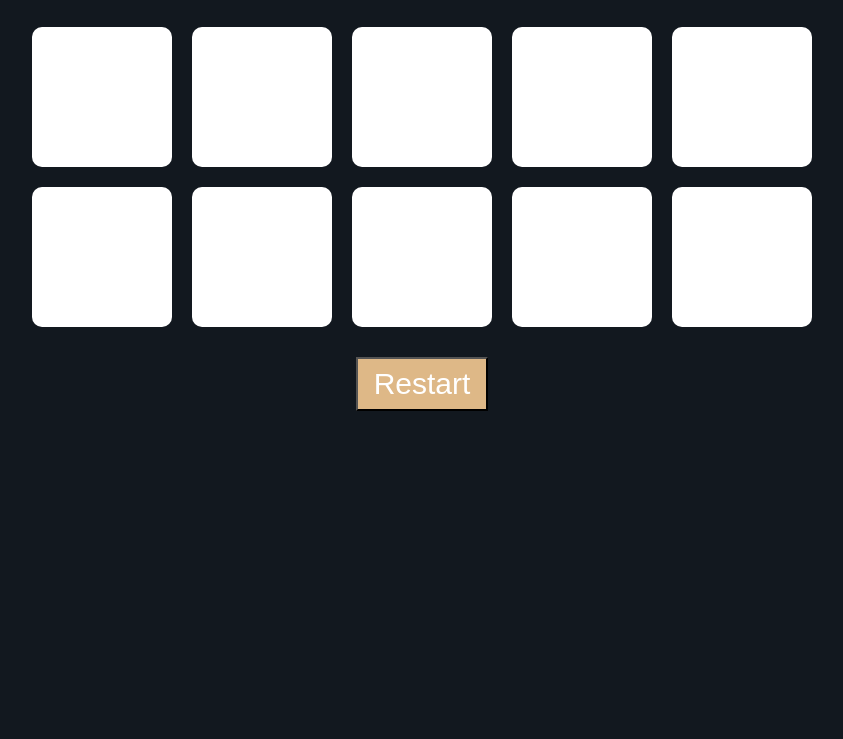
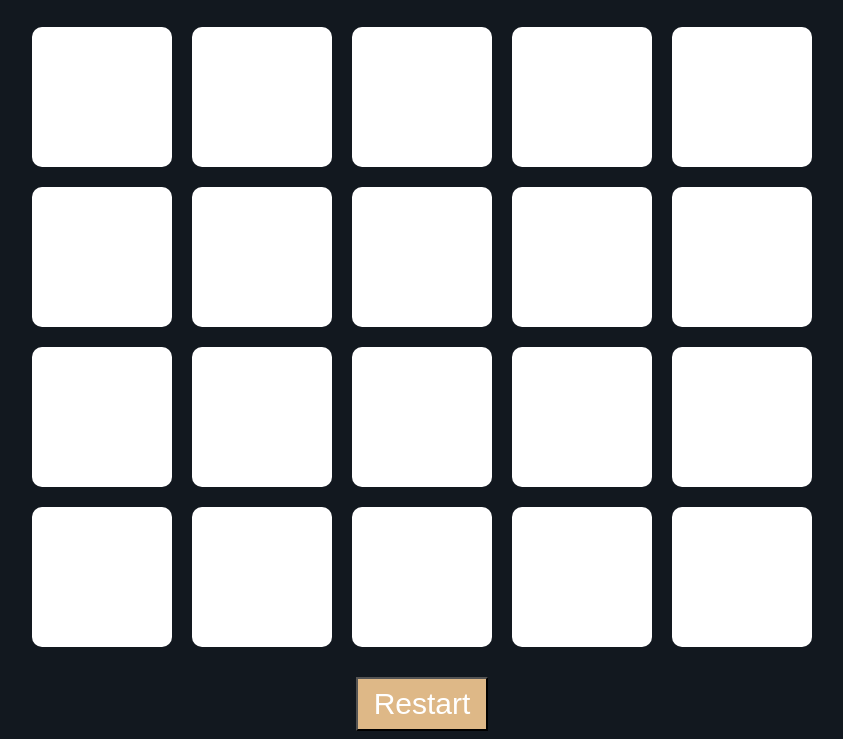
Before and after one commit to JaxMachine/springBoardMemoryGame, a plain HTML site: page index.html in a window 1280 px wide. Shown: the part 162-901 px from the top of the page, without its empty margins (226-1069 px from the left). Before the commit the page ends 842 px from the top, so only its background shows below. Drawn offline with Linux system fonts and the light colour scheme.

Commit message:
Added Random color and grid size variables

```diff
--- a/script.js
+++ b/script.js
@@ -5,6 +5,11 @@ const gridContainer = document.querySelector(".grid-container");
 let firstCard, secondCard;
 let lockBoard = false;
 let score = 0;
+
+let baseColumCount = 5;
+let baseRowCount = 2;
+
+let numberOfBoxes = 10;
 
 const COLORS = [
   "turquoise",
@@ -19,9 +24,27 @@ const COLORS = [
   "purple",
 ];
 
+const randomColors =[];
 // here is a helper function to shuffle an array
 // it returns the same array with values shuffled
 // it is based on an algorithm called Fisher Yates if you want ot research more
+
+function generateRandom(number){
+  for(let i =0; i<number; i++)
+  {
+  const randomCode = Math.floor(Math.random()*16777215).toString(16);
+  const randomColor = "#"+ randomCode;
+  randomColors.push(randomColor);
+  randomColors.push(randomColor);
+}
+}
+function calculateGrid(){
+  let rowCount = numberOfBoxes/baseColumCount * baseRowCount;
+  console.log(rowCount);
+  gridContainer.style.setProperty('grid-template-rows','repeat('+rowCount+ ', 140px');
+}
+
+
 function shuffle(array) {
   let counter = array.length;
 
@@ -42,7 +65,8 @@ function shuffle(array) {
   return array;
 }
 
-let shuffledColors = shuffle(COLORS);
+//let shuffledColors = shuffle(COLORS);
+let shuffledColors = shuffle(randomColors);
 
 // this function loops over the array of colors
 // it creates a new div and gives it a class with the value of the color
@@ -137,7 +161,8 @@ function resetBoard() {
 
 function restart() {
   resetBoard();
-  let shuffledColors = shuffle(COLORS);
+  //let shuffledColors = shuffle(COLORS);
+  let shuffledColors = shuffle(randomColors);
   score = 0;
   document.querySelector(".score").textContent = score;
   gridContainer.innerHTML = "";
@@ -145,4 +170,6 @@ function restart() {
 }
 
 // when the DOM loads
+generateRandom(numberOfBoxes);
+calculateGrid();
 createDivsForColors(shuffledColors);
--- a/style.css
+++ b/style.css
@@ -46,7 +46,7 @@ p {
   grid-auto-rows: auto;
   grid-auto-columns: auto;
   grid-template-columns: repeat(5, 140px);
-  grid-template-rows: repeat(2, 140px);
+  /* grid-template-rows: repeat(2, 140px); */
 }
 
 .colorBox {
```
